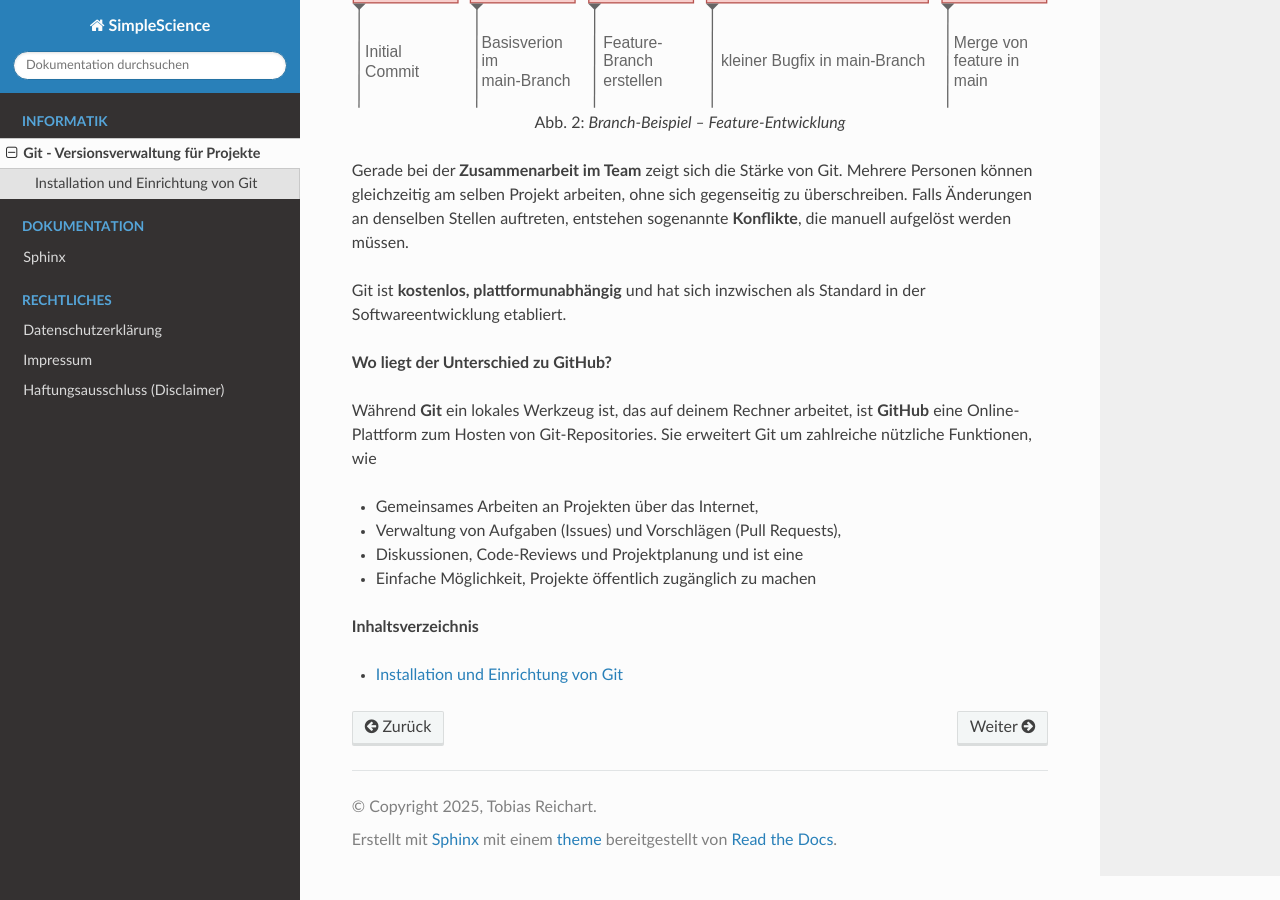
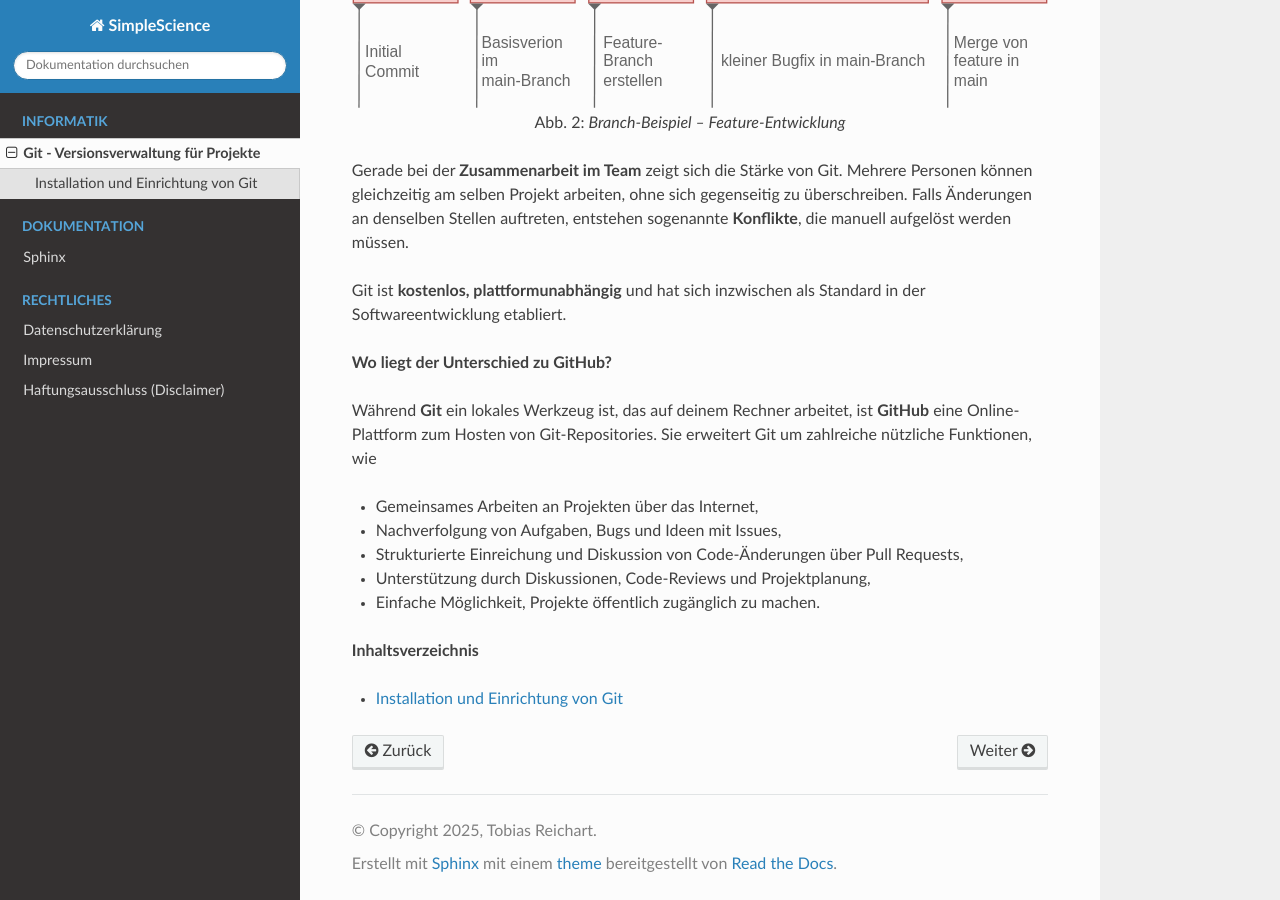
Before and after one commit to TobiasReichart/SimpleScience, a Sphinx documentation site: the page built from source/git/index.md, in a window 1280 px wide and 900 px high, scrolled down 1222 px. Built offline with Sphinx 7.4.7 and the Read the Docs theme 3.1.0, drawn with Linux system fonts in a browser that asks for light colours.

Commit message:
Aufzählung angepasst

```diff
--- a/source/git/index.md
+++ b/source/git/index.md
@@ -32,9 +32,10 @@ Git ist **kostenlos, plattformunabhängig** und hat sich inzwischen als Standard
 Während **Git** ein lokales Werkzeug ist, das auf deinem Rechner arbeitet, ist **GitHub** eine Online-Plattform zum Hosten von Git-Repositories. Sie erweitert Git um zahlreiche nützliche Funktionen, wie
 
 - Gemeinsames Arbeiten an Projekten über das Internet,
-- Verwaltung von Aufgaben (Issues) und Vorschlägen (Pull Requests),
-- Diskussionen, Code-Reviews und Projektplanung und ist eine
-- Einfache Möglichkeit, Projekte öffentlich zugänglich zu machen
+- Nachverfolgung von Aufgaben, Bugs und Ideen mit Issues,
+- Strukturierte Einreichung und Diskussion von Code-Änderungen über Pull Requests,
+- Unterstützung durch Diskussionen, Code-Reviews und Projektplanung,
+- Einfache Möglichkeit, Projekte öffentlich zugänglich zu machen.
 
 **Inhaltsverzeichnis**
 
```
